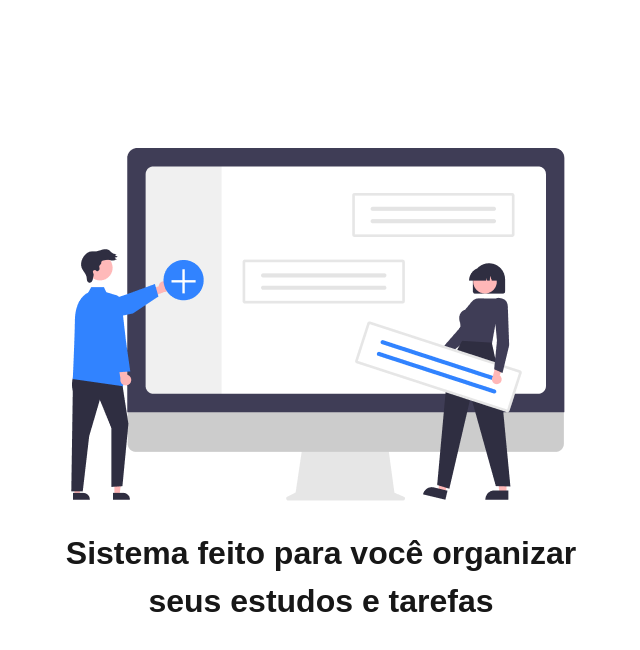
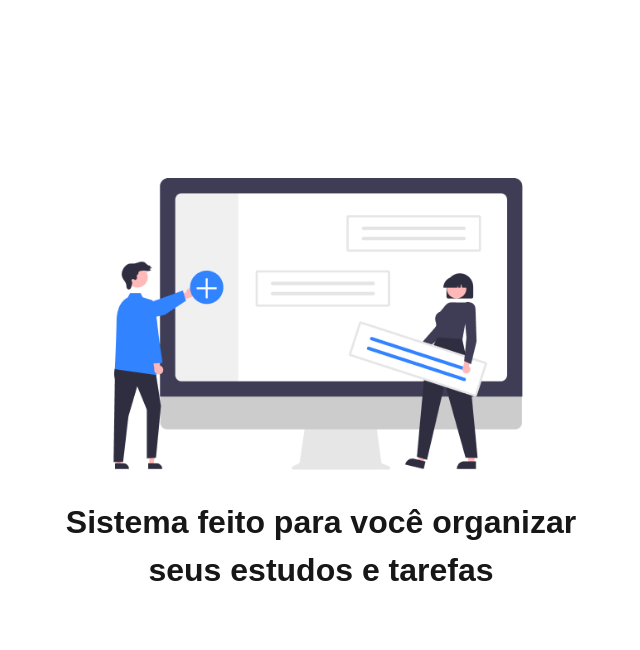
Before and after one commit to oalvesxp/nextjs-todo-list, a Next.js app in the folder tasks-app/: page / in a window 1280 px wide. Shown: the top 650 px of the page, without its empty margins (319-959 px from the left). Built offline with nearby package versions, Linux system fonts and the light colour scheme.

Commit message:
Atualização das classNames

```diff
--- a/tasks-app/src/pages/index.tsx
+++ b/tasks-app/src/pages/index.tsx
@@ -33,7 +33,7 @@ export default function Home() {
         <main className={`${styles.main}`}>
           <div className={`${styles.logo}`}>
             <Image
-              className={`${styles.hero}`}
+              className={`${styles.logo__hero}`}
               alt="Logo Tarefas+"
               src="/assets/hero.png"
               width={579}
```
